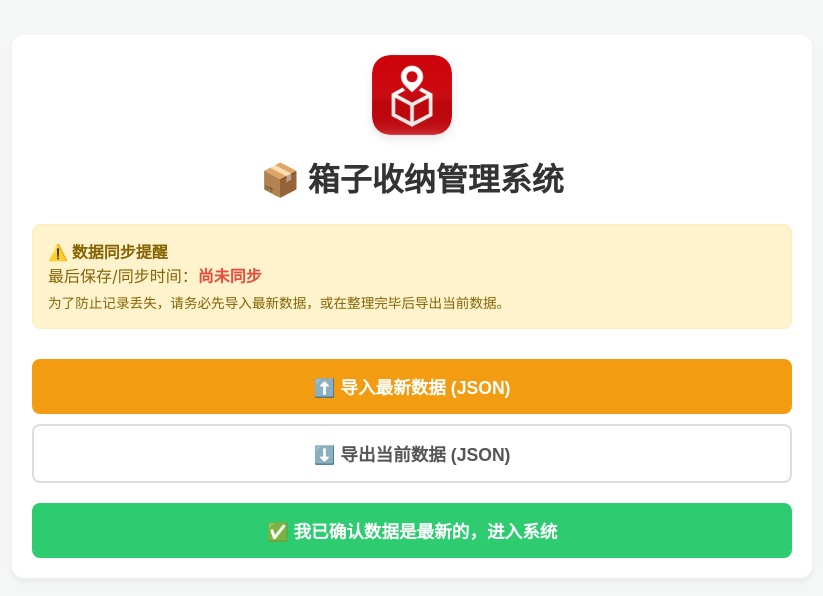
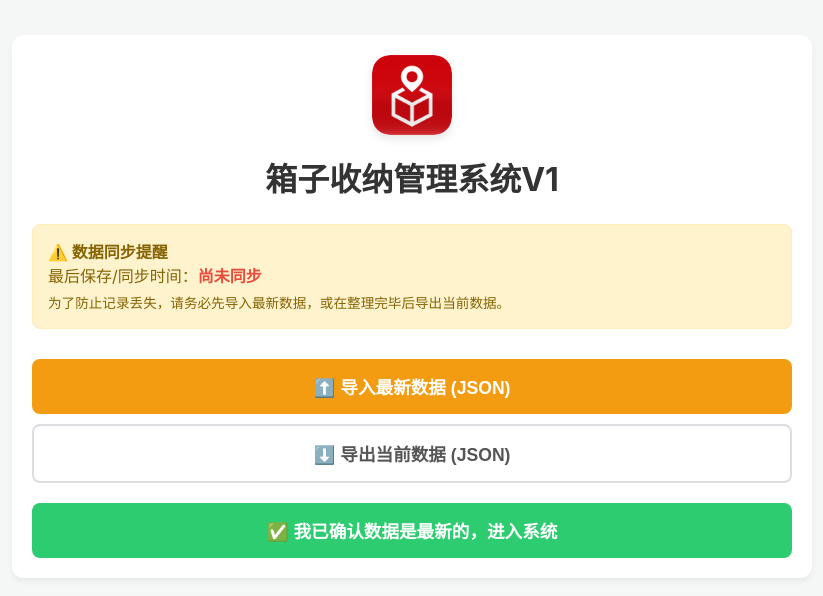
Before and after one commit to GleanTech/BOX, a plain HTML site: page index.html in a window 1280 px wide. Shown: the whole page, without its empty margins (228-1051 px from the left). Drawn offline with Linux system fonts and the light colour scheme.

Commit message:
Update index.html

```diff
--- a/index.html
+++ b/index.html
@@ -101,7 +101,7 @@
         <div class="logo-container">
             <img src="./logo.png" alt="Logo" onerror="this.style.display='none'">
         </div>
-        <h1>📦 箱子收纳管理系统</h1>
+        <h1>箱子收纳管理系统V1</h1>
         <div style="background: #fff3cd; color: #856404; padding: 15px; border-radius: 8px; margin: 20px 0; border: 1px solid #ffeeba; text-align: left;">
             <strong>⚠️ 数据同步提醒</strong>
             <p>最后保存/同步时间：<span id="lastSyncDate" style="color:var(--danger); font-weight:bold;">尚未同步</span></p>
```
